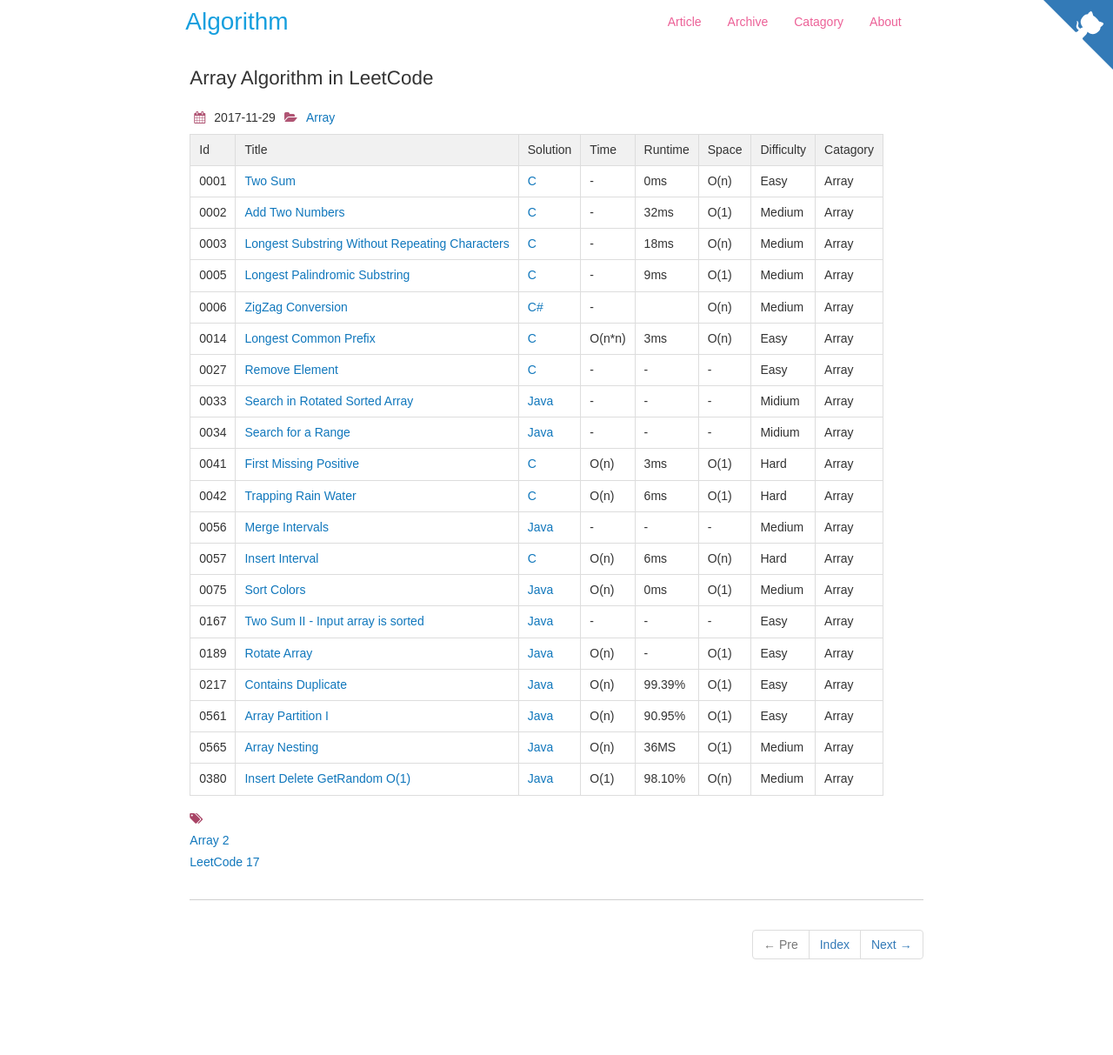
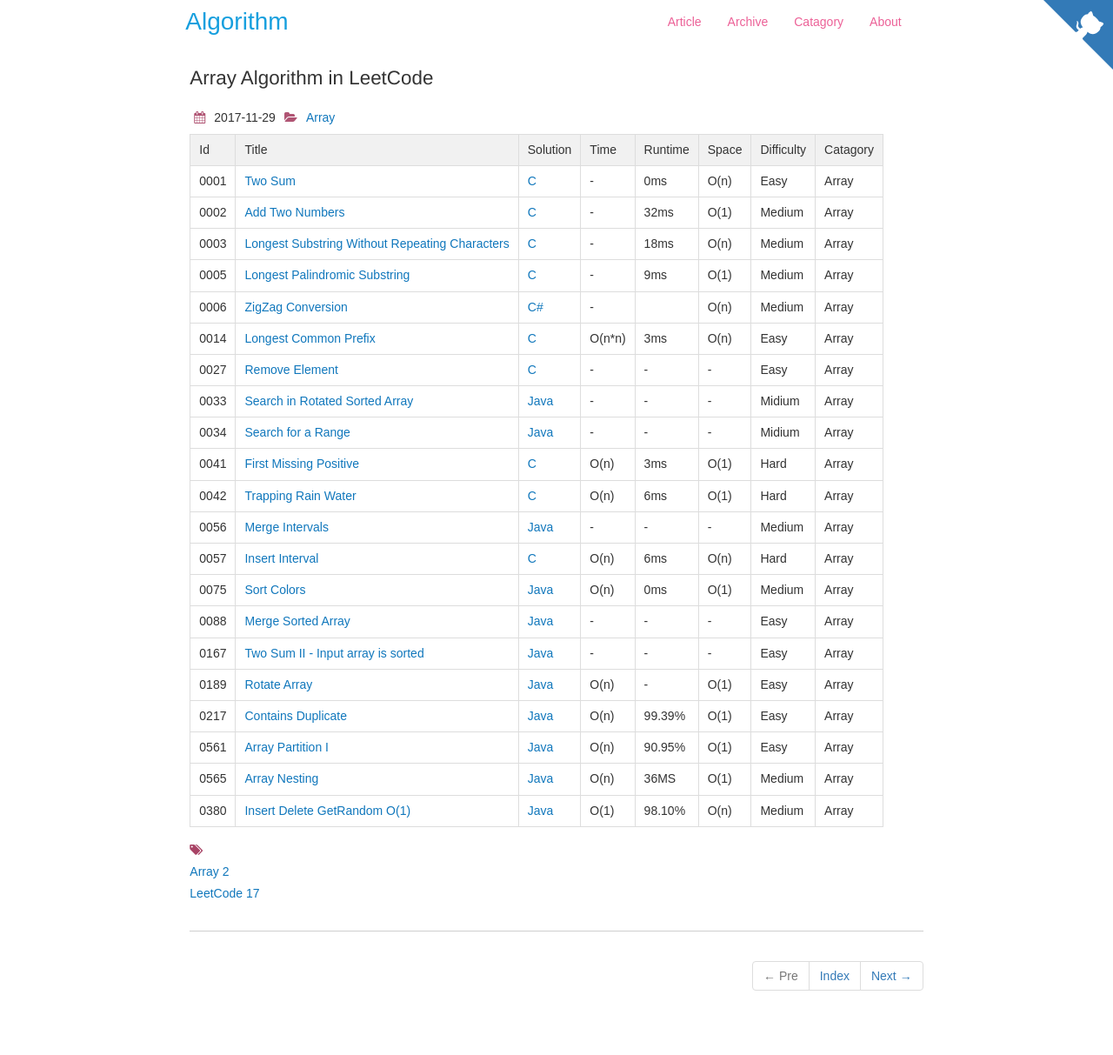
Before and after one commit to dunso/algorithm, a Jekyll site: the page built from docs/_posts/2017-11-29-Array.md, in a window 1280 px wide. Shown: the whole page at 87% size. Built offline with Jekyll 4.4.1, drawn with Linux system fonts in a browser that asks for light colours; nearby versions of some CDN libraries; before the commit the page ends 1177 px from its top, so only the background shows below that.

Commit message:
Add index of LeetCode0088.java to docs

```diff
--- a/docs/_posts/2017-11-29-Array.md
+++ b/docs/_posts/2017-11-29-Array.md
@@ -26,6 +26,7 @@
 |0056|[Merge Intervals](https://leetcode.com/problems/merge-intervals/) | [Java](https://e.srl/leetcode-56/)  |-|-|-|  Medium |Array|
 |0057|[Insert Interval](https://leetcode.com/problems/insert-interval) | [C](https://e.srl/leetcode-57/)  | O(n) |6ms| O(n)  |  Hard |Array|
 |0075|[Sort Colors](https://leetcode.com/problems/sort-colors/) | [Java](https://e.srl/leetcode-75/)  | O(n) |0ms| O(1)  |  Medium |Array|
+|0088|[Merge Sorted Array](https://leetcode.com/problems/merge-sorted-array) | [Java](https://e.srl/leetcode-88/)  |-|-|-|  Easy |Array|
 |0167|[Two Sum II - Input array is sorted](https://leetcode.com/problems/two-sum-ii-input-array-is-sorted) | [Java](https://e.srl/leetcode-167/)  |-|-|-|  Easy |Array|
 |0189|[Rotate Array](https://leetcode.com/problems/rotate-array) | [Java](https://e.srl/leetcode-189/)  | O(n) |-| O(1)  |  Easy |Array|
 |0217|[Contains Duplicate](https://leetcode.com/problems/contains-duplicate) | [Java](https://e.srl/leetcode-217/)  | O(n) |99.39%| O(1)  |  Easy |Array|
```
